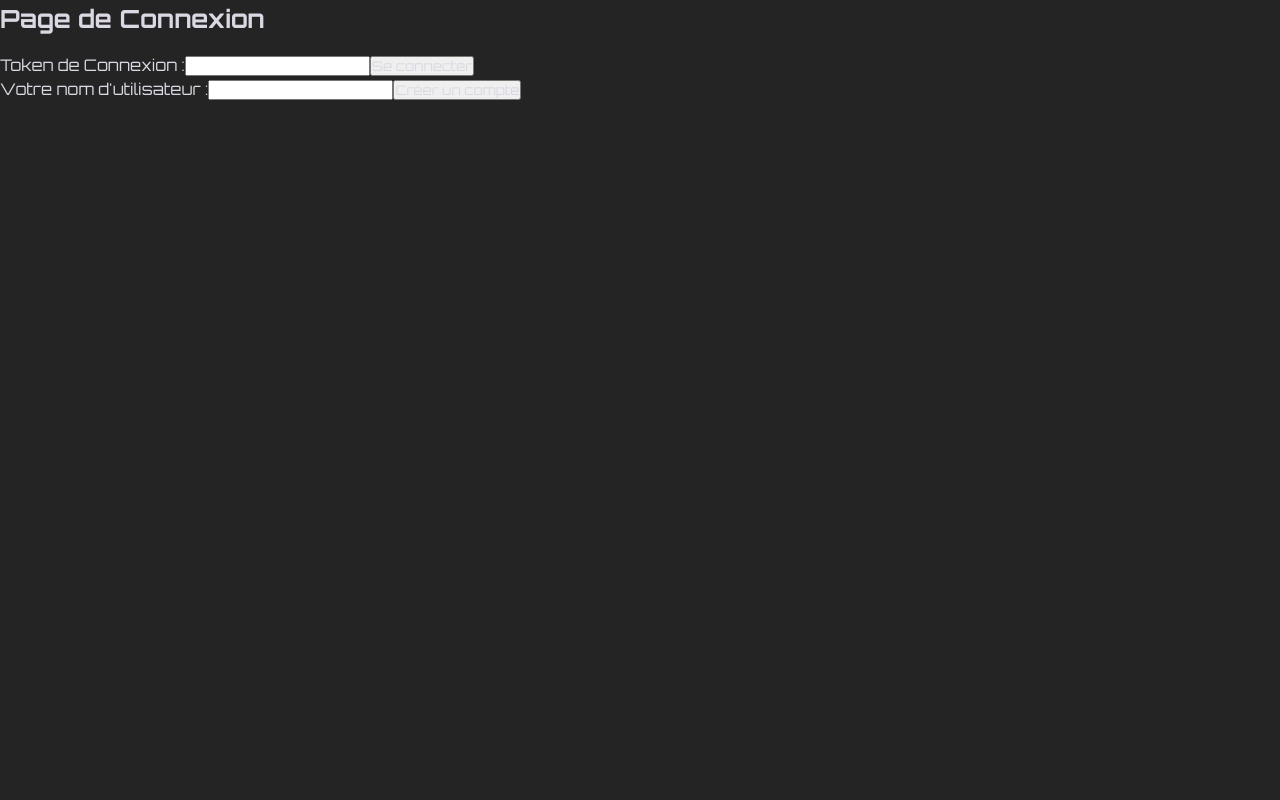
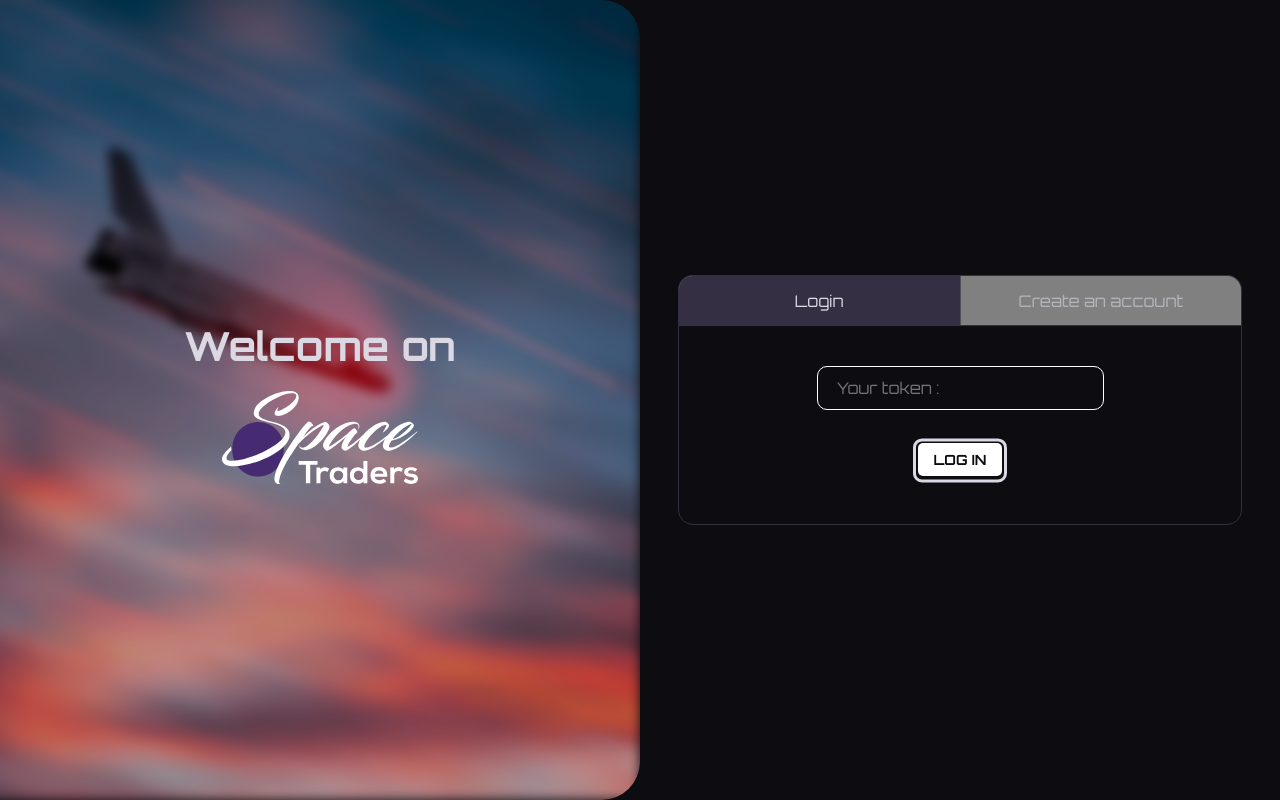
Before and after one commit to JusDCerise/space-traders, a React (Vite) app: page /login in a window 1280 px wide. Built offline with nearby package versions, Linux system fonts and the light colour scheme.

Commit message:
upd: login page style

```diff
--- a/src/routes/Connexion.jsx
+++ b/src/routes/Connexion.jsx
@@ -71,26 +71,62 @@ export default function Connexion() {
     }
   };
 
+  const changeConnexion = (type) => {
+    const createButton = document.querySelector(".createAccountButton");
+    const loginButton = document.querySelector(".loginButton");
+    const createForm = document.querySelector(".createAccount");
+    const loginForm = document.querySelector(".loginForm");
+
+    if (type === "create") {
+      createButton.classList.add("active");
+      createForm.classList.add("active");
+      loginButton.classList.remove("active");
+      loginForm.classList.remove("active");
+    }
+    if (type === "login") {
+      createButton.classList.remove("active");
+      createForm.classList.remove("active");
+      loginButton.classList.add("active");
+      loginForm.classList.add("active");
+    }
+  };
+
   return (
     <div className="loginPage">
-      <div>
-        <h2>Page de Connexion</h2>
+      <div className="loginImg">
+        <img src="/images/login.webp" alt="" className="backgroundLogin" />
+        <h1>Welcome on</h1>
+        <img src="/images/logo_white.svg" alt="" />
       </div>
-      <div>
-        <form onSubmit={handleLoginSubmit} className="loginForm">
+      <div className="loginDiv">
+        <div className="chooseSection">
+          <div className="loginButton active" onClick={() => changeConnexion("login")}>
+            Login
+          </div>
+          <div className="createAccountButton" onClick={() => changeConnexion("create")}>
+            Create an account
+          </div>
+        </div>
+        <div className="formSection">
+          <form onSubmit={handleLoginSubmit} className="loginForm active">
             <label>
-            Token de Connexion :
               <input type="text" value={tokenSaisi} onChange={(e) => setTokenSaisi(e.target.value)} />
+              <p>Your token :</p>
             </label>
-          <button type="submit">Se connecter</button>
+            <button type="submit" className="btn-prm">
+              Log in
+            </button>
           </form>
-        <form onSubmit={handleCreateAccount} className="creatAccount">
+          <form onSubmit={handleCreateAccount} className="createAccount">
             <label>
-            Votre nom d'utilisateur :
               <input type="text" value={username} onChange={(e) => setUsername(e.target.value)} />
+              <p>Choose a username :</p>
             </label>
-          <button type="submit">Créer un compte</button>
+            <button type="submit" className="btn-prm">
+              Create account
+            </button>
           </form>
+        </div>
       </div>
     </div>
   );
--- a/src/styles/layouts/_variables.scss
+++ b/src/styles/layouts/_variables.scss
@@ -7,7 +7,7 @@
 
   color-scheme: light dark;
   color: rgba(255, 255, 255, 0.87);
-  background-color: #242424;
+  background-color: #0D0C11;
 
   font-synthesis: none;
   text-rendering: optimizeLegibility;
--- a/src/styles/main.scss
+++ b/src/styles/main.scss
@@ -3,3 +3,4 @@
 @import "./layouts/_header";
 @import "./layouts/_navigation";
 @import "./pages/_ship";
+@import "./pages/_login";
--- /dev/null
+++ b/src/styles/pages/_login.scss
@@ -0,0 +1,137 @@
+.loginPage {
+  width: 100vw;
+  height: 100vh;
+  display: flex;
+  .loginImg {
+    width: 50%;
+    height: 100%;
+    overflow: hidden;
+    border-radius: 0 3vw 3vw 0;
+    display: flex;
+    flex-direction: column;
+    justify-content: center;
+    align-items: center;
+    position: relative;
+    .backgroundLogin {
+      position: absolute;
+      z-index: -1;
+      left: 50%;
+      top: 50%;
+      transform: translate(-50%, -50%);
+      width: 100%;
+      height: 100%;
+      scale: 1.2;
+      object-fit: cover;
+      filter: blur(5px) brightness(75%);
+    }
+  }
+  .loginDiv {
+    width: 50%;
+    height: 100%;
+    display: flex;
+    flex-direction: column;
+    justify-content: center;
+    align-items: center;
+    padding: 3vw;
+  }
+  .chooseSection {
+    width: 100%;
+    height: 50px;
+    display: flex;
+    background: grey;
+    border-radius: 15px 15px 0 0;
+    overflow: hidden;
+    border: solid 1px var(--color-secondary);
+    border-bottom: none;
+    div {
+      width: 100%;
+      height: 100%;
+      display: flex;
+      justify-content: center;
+      align-items: center;
+      cursor: pointer;
+      opacity: 0.6;
+      transition: 0.3s cubic-bezier(0, 0.66, 0.49, 0.99);
+      &:first-of-type {
+        border-right: solid 1px var(--color-secondary);
+      }
+      &:last-of-type {
+        border-left: solid 1px var(--color-secondary);
+      }
+      &.active {
+        opacity: 1;
+        background-color: var(--color-secondary);
+      }
+      &:hover {
+        opacity: 1;
+        background-color: var(--color-secondary);
+      }
+    }
+  }
+  .formSection {
+    width: 100%;
+    height: 200px;
+    border-top: none;
+    border: solid 1px var(--color-secondary);
+    border-radius: 0 0 15px 15px;
+    overflow: hidden;
+    position: relative;
+    .loginForm {
+      position: absolute;
+      transform: translateX(-100%);
+      transition: 0.3s cubic-bezier(0, 0.66, 0.49, 0.99);
+      &.active {
+        transform: translateX(0%);
+      }
+    }
+    .createAccount {
+      position: absolute;
+      transform: translateX(100%);
+      transition: 0.3s cubic-bezier(0, 0.66, 0.49, 0.99);
+      &.active {
+        transform: translateX(0%);
+      }
+    }
+    form {
+      width: 100%;
+      height: 100%;
+      gap: 25px;
+      display: flex;
+      flex-direction: column;
+      align-items: center;
+      justify-content: center;
+
+      label {
+        position: relative;
+      }
+      label p {
+        position: absolute;
+        bottom: 10px;
+        left: 20px;
+        opacity: 0.5;
+        cursor: auto;
+        transition: 0.3s cubic-bezier(0, 0.66, 0.49, 0.99);
+      }
+      input {
+        width: 100%;
+        padding: 10px 20px;
+        background: transparent;
+        border: solid 1px rgba(255, 255, 255);
+        border-radius: 10px;
+        font-size: 18px;
+        transition: 0.2s cubic-bezier(0, 0.66, 0.49, 0.99);
+      }
+      label input:focus + p,
+      label input:not([value=""]) + p {
+        bottom: 35px;
+        left: 15px;
+        font-size: 12px;
+        z-index: 1;
+        padding: 0px 5px;
+        background-color: var(--color-background);
+        height: fit-content;
+        opacity: 1;
+      }
+    }
+  }
+}
```
Also changed, not shown: public/images/login.webp (added), public/images/logo_white.svg (added). Lines whose indentation alone changed are shown as unchanged.
